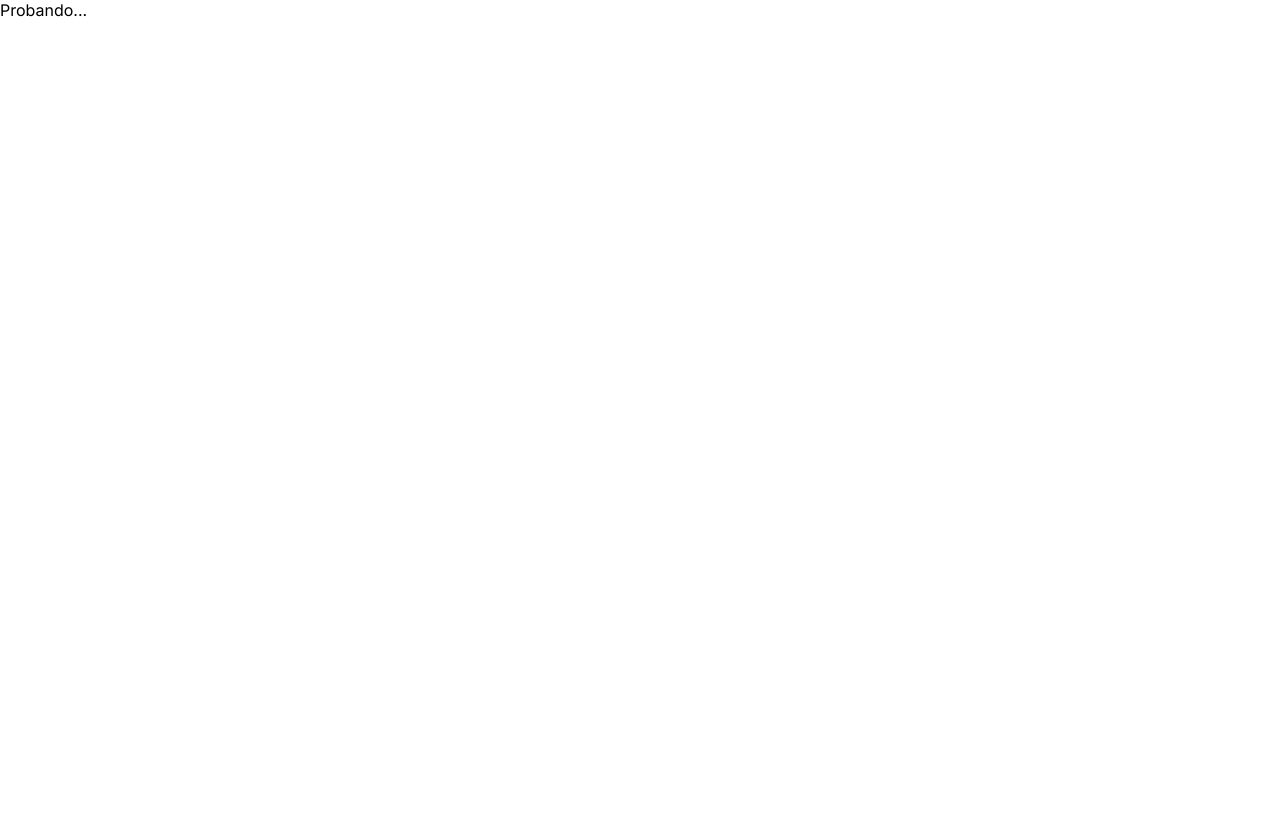
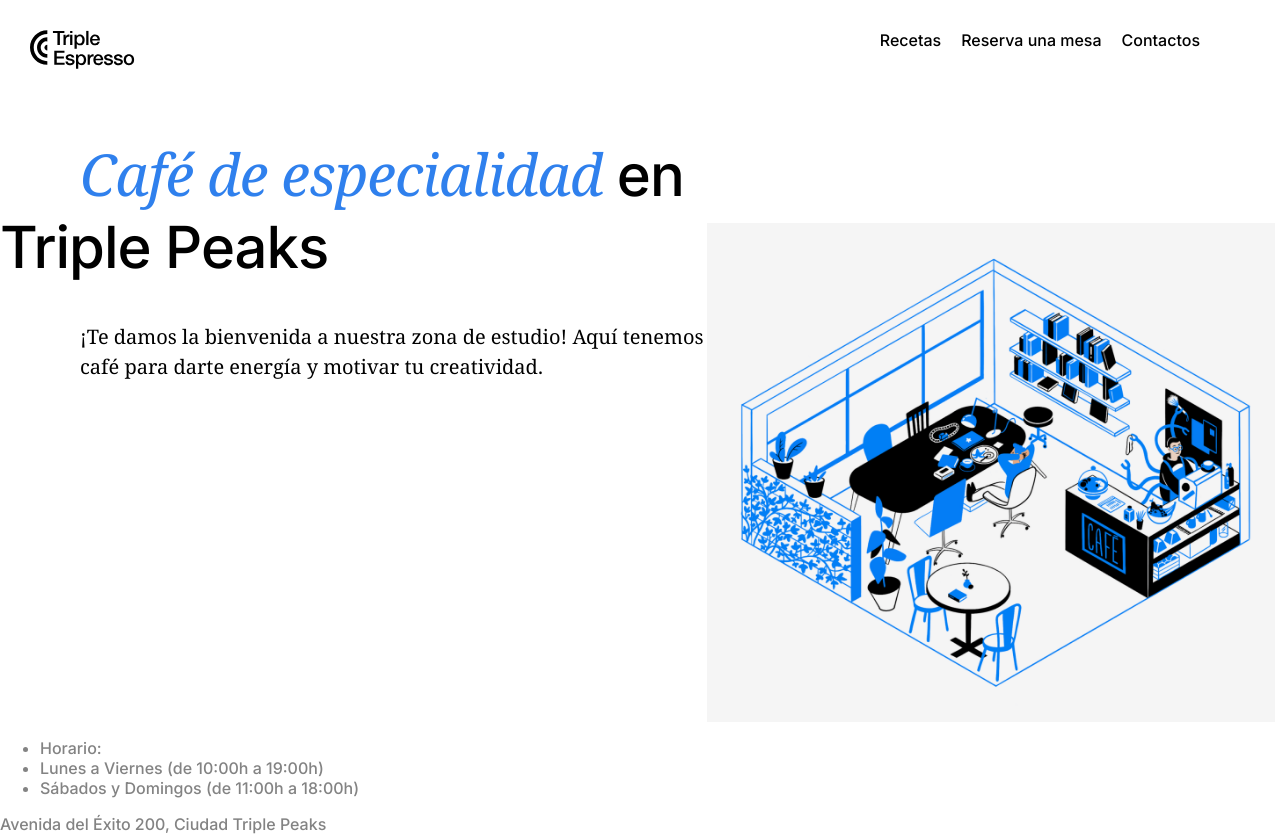
Before and after one commit to Mauriixiiop/web_project_coffeeshop, a plain HTML site: page index.html in a window 1280 px wide. Before the commit the page ends 800 px from the top, so only its background shows below. Drawn offline with Linux system fonts and the light colour scheme.

Commit message:
update d1

```diff
--- a/index.html
+++ b/index.html
@@ -22,7 +22,59 @@
   </head>
   <body>
     <div class="page">
-      <header class="header">Probando...</header>
+      <header class="header">
+        <nav class="nav">
+          <img
+            src="./images/logo_coffeeshop_dark.svg"
+            alt="Logotipo de la Cafetería TripleTen"
+            class="nav__logo"
+          />
+          <ul class="nav__links">
+            <li>
+              <a class="nav__link" href="#recetas">Recetas</a>
+            </li>
+            <li>
+              <a class="nav__link" href="#reservación">Reserva una mesa</a>
+            </li>
+            <li>
+              <a class="nav__link" href="#footer">Contactos</a>
+            </li>
+          </ul>
+        </nav>
+        <div class="header__content">
+          <div>
+            <h1 class="header__title">
+              <span class="header__title_span-accent"
+                >Café de especialidad</span
+              >
+              en Triple Peaks
+            </h1>
+            <p class="header__description">
+              ¡Te damos la bienvenida a nuestra zona de estudio! Aquí tenemos
+              café para darte energía y motivar tu creatividad.
+            </p>
+          </div>
+          <img
+            src="./images/inside_coffee_shop.png"
+            alt="Ilustración 'Dentro de la cafetería'"
+            class="header__image"
+          />
+        </div>
+        <div class="header__footer">
+          <ul>
+            <li class="header__schedule">Horario:</li>
+            <li class="header__schedule">
+              Lunes a Viernes (de 10:00h a 19:00h)
+            </li>
+            <li class="header__schedule">
+              Sábados y Domingos (de 11:00h a 18:00h)
+            </li>
+          </ul>
+          <p class="header__adress">
+            Avenida del Éxito 200, Ciudad Triple Peaks
+          </p>
+        </div>
+      </header>
       <main class="content">
         <section class="recipes"></section>
         <section class="reservation"></section>
--- a/pages/index.css
+++ b/pages/index.css
@@ -6,3 +6,93 @@
   font-size: 16px;
   line-height: 20px;
 }
+
+.header {
+  min-height: 720px;
+  max-height: 800px;
+  height: 100vh;
+  position: relative;
+}
+
+.nav {
+  display: flex;
+  justify-content: space-between;
+}
+
+.nav__logo {
+  width: 105px;
+  height: 39px;
+  margin: 30px 30px;
+}
+
+.nav__links {
+  display: flex;
+  list-style-type: none;
+  column-gap: 20px;
+  margin: 30px 80px 0;
+  padding: 0;
+}
+
+.nav__link {
+  color: #000;
+  text-decoration: none;
+  font-family: "Inter";
+  font-style: normal;
+  font-weight: 500;
+  font-size: 16px;
+  line-height: 20px;
+}
+
+.header__content {
+  display: flex;
+  justify-content: space-between;
+}
+
+.header__title {
+  max-width: 709px;
+  font-family: "Inter";
+  font-style: normal;
+  font-weight: 500;
+  font-size: 58px;
+  line-height: 72px;
+  letter-spacing: -1px;
+}
+
+.header__title_span-accent {
+  font-family: "Noto Serif";
+  font-style: italic;
+  font-weight: normal;
+  font-size: 58px;
+  line-height: 72px;
+  color: #2f80ed;
+  margin-left: 80px;
+}
+
+.header__description {
+  font-family: "Noto Serif";
+  font-style: normal;
+  font-weight: normal;
+  font-size: 20px;
+  line-height: 30px;
+  margin-left: 80px;
+  max-width: 683px;
+}
+
+.header__image {
+  max-height: 646px;
+  max-width: 568px;
+  margin-top: 124px;
+  margin-right: 5px;
+}
+
+.header__footer {
+  font-family: "Inter";
+  font-style: normal;
+  font-weight: 500;
+  font-size: 16px;
+  line-height: 20px;
+  color: #838383;
+}
+
+.header__link {
+}
```
